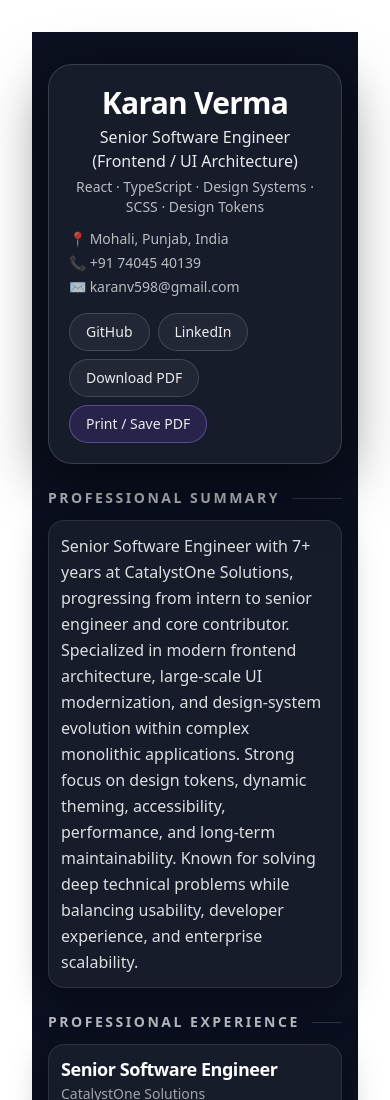
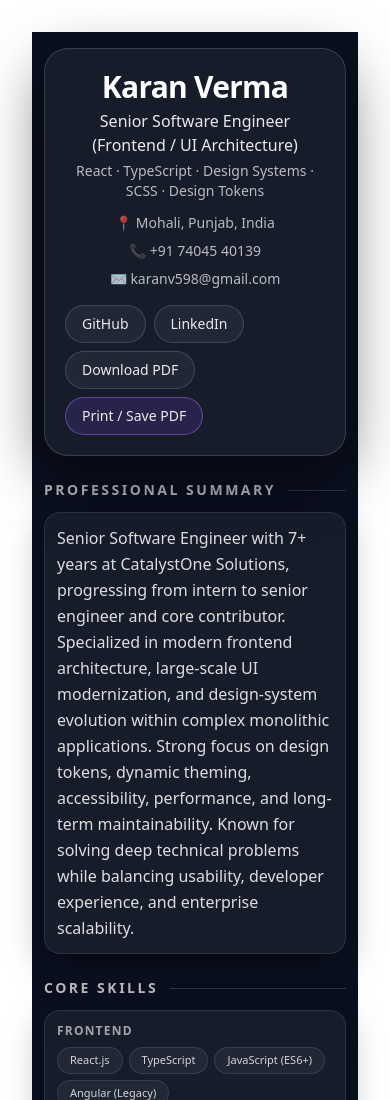
Before and after one commit to kvkaranverma/kvkaranverma.github.io, a React (Vite) app: page / in a window 390 px wide. Shown: the top 1100 px of the page. Built offline with nearby package versions, Linux system fonts and the light colour scheme.

Commit message:
fix: Refactor/clean structure - made mobile friendly (#2)
* feat: layout cleanup

* fix(small tweaks): small tweaks

* feat: added skills section

* fix: added mobile friendly

```diff
--- a/src/components/cv/Hero.tsx
+++ b/src/components/cv/Hero.tsx
@@ -8,7 +8,7 @@ type HeroProps = {
 export function Hero({ cv }: HeroProps) {
   return (
     <header className="relative overflow-hidden rounded-3xl border border-white/15 bg-white/5 p-5 shadow-[0_18px_60px_rgba(0,0,0,0.55)]">
-      <div className="flex flex-wrap items-start justify-between gap-4">
+      <div className="flex flex-col gap-4 sm:flex-row sm:items-start sm:justify-between">
         {/* Left: Identity */}
         <div>
           <h1 className="text-3xl font-bold tracking-tight">
@@ -24,7 +24,7 @@ export function Hero({ cv }: HeroProps) {
           </p>
 
           {/* Contact */}
-          <div className="mt-3 flex flex-wrap gap-x-4 gap-y-1 text-sm text-white/70">
+          <div className="mt-3 flex flex-col gap-2 text-sm text-white/70 sm:flex-row sm:flex-wrap sm:items-center sm:gap-x-6 sm:gap-y-2">
             <span>📍 {cv.basics.location}</span>
             <span>📞 {cv.basics.phone}</span>
             <span>✉ {cv.basics.email}</span>
@@ -32,7 +32,7 @@ export function Hero({ cv }: HeroProps) {
         </div>
 
         {/* Right: Actions */}
-        <div className="flex flex-wrap gap-2">
+        <div className="flex flex-wrap gap-2 sm:justify-end">
           {cv.basics.links.map((link) => (
             <ButtonLink
               key={link.url}
--- a/src/components/cv/SkillsCard.tsx
+++ b/src/components/cv/SkillsCard.tsx
@@ -1,42 +1,43 @@
-import type { Cv } from "../../content/cv";
 import { Card } from "../ui/Card";
 import { Chip } from "../ui/Chip";
 
-type SkillsCardProps = {
-  cv: Cv;
+type SkillGroupProps = {
+  label: string;
+  items: string[];
 };
 
-function SkillGroup({ label, items }: { label: string; items: string[] }) {
+function SkillGroup({ label, items }: SkillGroupProps) {
   return (
-    <div className="mt-4 first:mt-0">
-      <div className="mb-2 text-xs font-semibold uppercase tracking-wider text-white/70">
+    <div className="space-y-2">
+      <h4 className="text-xs font-semibold tracking-widest text-white/60 uppercase">
         {label}
-      </div>
+      </h4>
 
-      <div className="flex flex-wrap gap-2">
-        {items.map((s) => (
-          <Chip key={s}>{s}</Chip>
+      <div className="flex flex-wrap gap-1.5 sm:gap-2">
+        {items.map((skill) => (
+          <Chip key={skill}>{skill}</Chip>
         ))}
       </div>
     </div>
   );
 }
 
-export function SkillsCard({ cv }: SkillsCardProps) {
-  const { skills } = cv;
+type SkillsCardProps = {
+  skills: {
+    frontend: string[];
+    styling: string[];
+    architecture: string[];
+    tools: string[];
+  };
+};
 
+export function SkillsCard({ skills }: SkillsCardProps) {
   return (
-    <Card>
+    <Card className="text-left space-y-6 break-inside-avoid-page">
       <SkillGroup label="Frontend" items={skills.frontend} />
-      <SkillGroup label="Backend" items={skills.backend} />
-      <SkillGroup label="Styling & UI Architecture" items={skills.styling} />
+      <SkillGroup label="Styling & Design Systems" items={skills.styling} />
       <SkillGroup label="Architecture" items={skills.architecture} />
-      <SkillGroup label="Cloud & Platform" items={skills.cloud} />
-      <SkillGroup label="Quality & Security" items={skills.qualitySecurity} />
-      <SkillGroup label="Product Analytics" items={skills.analytics} />
-      <SkillGroup label="Collaboration" items={skills.collaboration} />
-      <SkillGroup label="UI / Frontend Tools" items={skills.uiTooling} />
-      <SkillGroup label="Build & Dev Experience" items={skills.buildTooling} />
+      <SkillGroup label="Tools & Platform" items={skills.tools} />
     </Card>
   );
 }
--- a/src/components/layout/Container.tsx
+++ b/src/components/layout/Container.tsx
@@ -4,8 +4,13 @@ type ContainerProps = {
 
 export function Container({ children }: ContainerProps) {
   return (
-    <div className="mx-auto max-w-6xl px-4 py-8">
-      {children}
+    <div className="mx-auto max-w-5xl px-3 py-4 sm:px-4 sm:py-10">
+      <div className="p-0 sm:p-6
+      sm:rounded-3xl sm:border sm:border-white/10 sm:bg-white/[0.02]
+      sm:shadow-[0_20px_80px_rgba(0,0,0,0.45)]
+      print:rounded-none print:border-none print:bg-transparent print:shadow-none">
+        {children}
+      </div>
     </div>
   );
 }
--- a/src/components/ui/Chip.tsx
+++ b/src/components/ui/Chip.tsx
@@ -3,16 +3,9 @@ type ChipProps = {
   className?: string;
 };
 
-export function Chip({ children, className = "" }: ChipProps) {
+export function Chip({ children }: { children: React.ReactNode }) {
   return (
-    <span
-      className={[
-        "inline-flex items-center rounded-full",
-        "border border-white/15 bg-white/5",
-        "px-3 py-1 text-sm text-white/85",
-        className,
-      ].join(" ")}
-    >
+    <span className="rounded-full border border-white/10 bg-white/5 px-3 py-1 text-[11px] text-white/80">
       {children}
     </span>
   );
--- a/src/content/cv.ts
+++ b/src/content/cv.ts
@@ -38,15 +38,16 @@ export type Cv = {
 
   skills: {
     frontend: string[];
-    backend: string[];
     styling: string[];
     architecture: string[];
-    cloud: string[];
-    qualitySecurity: string[];
-    analytics: string[];
-    collaboration: string[];
-    uiTooling: string[];
-    buildTooling: string[];
+    tools: string[];
+    backend?: string[];
+    cloud?: string[];
+    qualitySecurity?: string[];
+    analytics?: string[];
+    collaboration?: string[];
+    uiTooling?: string[];
+    buildTooling?: string[];
   };
 
   experience: CvExperience[];
@@ -84,66 +85,67 @@ export const cv: Cv = {
     "Senior Software Engineer with 7+ years at CatalystOne Solutions, progressing from intern to senior engineer and core contributor. Specialized in modern frontend architecture, large-scale UI modernization, and design-system evolution within complex monolithic applications. Strong focus on design tokens, dynamic theming, accessibility, performance, and long-term maintainability. Known for solving deep technical problems while balancing usability, developer experience, and enterprise scalability.",
 
   skills: {
-    frontend: ["React.js", "TypeScript", "Angular", "JavaScript (ES6+)", "HTML", "CSS"],
+    frontend: ["React.js", "TypeScript", "JavaScript (ES6+)", "Angular (Legacy)"],
 
     backend: ["Java", "REST APIs", "Database (working proficiency)"],
 
     styling: [
-      "SCSS Architecture",
+      "SCSS",
+      "Design Tokens",
       "CSS Variables",
-      "Design Tokens",
       "Responsive UI",
-      "Accessible UI (A11y)",
+      "Accessibility (A11y)"
     ],
 
     architecture: [
       "Design Systems",
       "Component Libraries",
-      "Feature-flag-driven Development",
-      "Legacy Modernization Strategy",
-      "Runtime Theming & Incremental Rollouts",
+      "Feature-flags",
+      "UI Modernization",
     ],
 
-    cloud: [
-      "Microsoft Azure (enterprise production exposure)",
-      "Azure Monitor (diagnostics & performance insights)",
-      "Azure CDN (static asset delivery optimization)",
+    tools: [
+      "Azure",
+      "Amplitude Analytics",
+      "Storybook",
+      "GitHub",
+      "Jira"
     ],
 
     qualitySecurity: [
-      "Secure Development Practices",
-      "Vulnerability Identification",
-      "Security Champion Responsibilities",
-      "Code Quality & Maintainability",
+      // "Secure Development Practices",
+      // "Vulnerability Identification",
+      // "Security Champion Responsibilities",
+      // "Code Quality & Maintainability",
     ],
 
     analytics: [
-      "Amplitude Event Tracking",
-      "Funnels & Dashboards",
-      "Product Reporting & Insights",
+      // "Amplitude Event Tracking",
+      // "Funnels & Dashboards",
+      // "Product Reporting & Insights",
     ],
 
     collaboration: [
-      "Cross-team Enablement",
-      "Mentoring Engineers",
-      "Developer Experience Improvements",
-      "Agile Sprint Execution",
+      // "Cross-team Enablement",
+      // "Mentoring Engineers",
+      // "Developer Experience Improvements",
+      // "Agile Sprint Execution",
     ],
 
     uiTooling: [
-      "Figma (design collaboration)",
-      "Material UI (MUI) Theming & Customization",
-      "Storybook (component documentation)",
-      "Chrome DevTools (profiling & debugging)",
-      "Memory Leak Analysis",
+      // "Figma (design collaboration)",
+      // "Material UI (MUI) Theming & Customization",
+      // "Storybook (component documentation)",
+      // "Chrome DevTools (profiling & debugging)",
+      // "Memory Leak Analysis",
     ],
 
     buildTooling: [
-      "Webpack / Vite",
-      "Gradle-based Monolith Tooling",
-      "ConfigCat Feature Flags",
-      "GitHub PR Reviews",
-      "Jira + Confluence Documentation",
+      // "Webpack / Vite",
+      // "Gradle-based Monolith Tooling",
+      // "ConfigCat Feature Flags",
+      // "GitHub PR Reviews",
+      // "Jira + Confluence Documentation",
     ],
   },
 
--- a/src/pages/CvPage.tsx
+++ b/src/pages/CvPage.tsx
@@ -8,6 +8,8 @@ import { AchievementsCard } from "../components/cv/AchievementsCard";
 import { EducationCard } from "../components/cv/EducationCard";
 import { InterestsCard } from "../components/cv/InterestsCard";
 import { OpenToCard } from "../components/cv/OpenToCard";
+import { SkillsCard } from "../components/cv/SkillsCard";
+
 
 
 export default function CvPage() {
@@ -18,6 +20,10 @@ export default function CvPage() {
 
         <Section title="Professional Summary">
           <SummaryCard summary={cv.summary} />
+        </Section>
+
+        <Section title="Core Skills">
+            <SkillsCard skills={cv.skills} />
         </Section>
 
         <Section title="Professional Experience">
```
